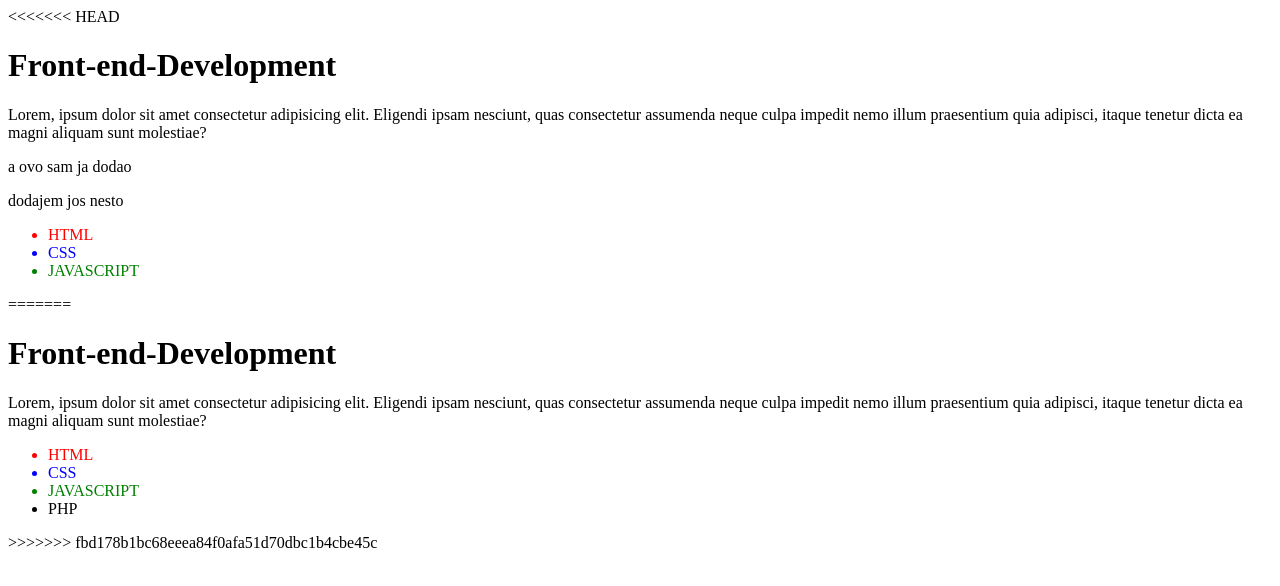
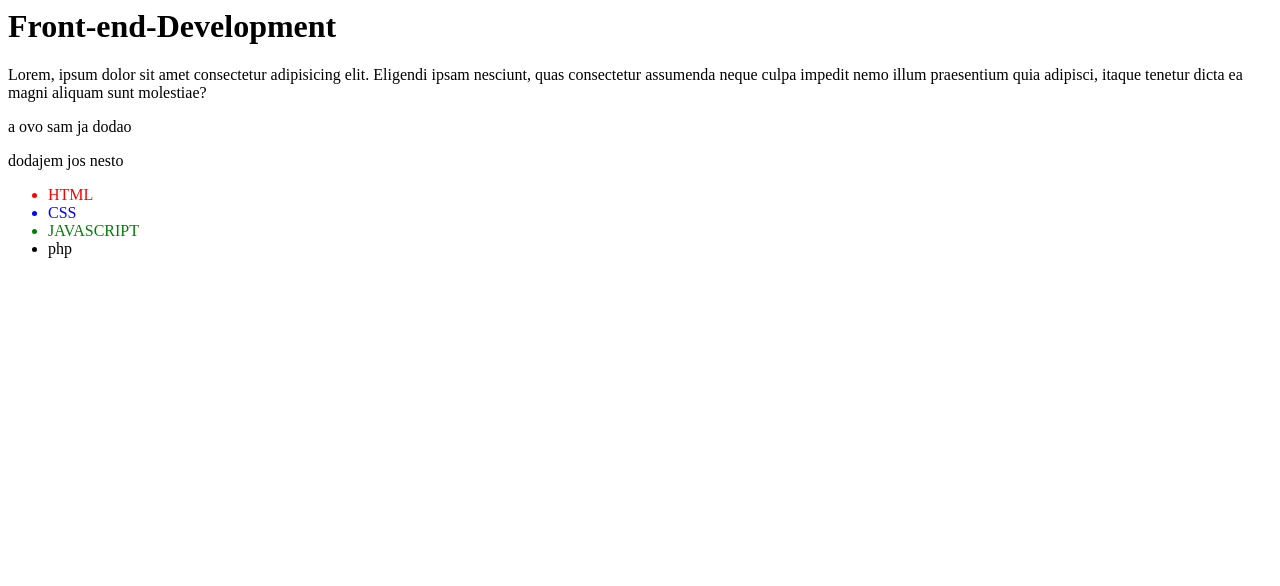
Before and after one commit to Rasa80/front-end-development, a plain HTML site: page index.html in a window 1280 px wide. Drawn offline with Linux system fonts and the light colour scheme.

Commit message:
jos jedna lista

```diff
--- a/index.html
+++ b/index.html
@@ -1,4 +1,3 @@
-<<<<<<< HEAD
 <h1>Front-end-Development</h1>
 <p>Lorem, ipsum dolor sit amet consectetur adipisicing elit. Eligendi ipsam nesciunt, quas consectetur assumenda neque culpa impedit nemo illum praesentium quia adipisci, itaque tenetur dicta ea magni aliquam sunt molestiae?</p>
 <p>a ovo sam ja dodao</p>
@@ -7,14 +6,6 @@
     <li style="color: red;">HTML</li>
     <li style="color: blue;">CSS</li>
     <li style="color: green;">JAVASCRIPT</li>
+    <li>php</li>
+
 </ul>
-=======
-<h1>Front-end-Development</h1>
-<p>Lorem, ipsum dolor sit amet consectetur adipisicing elit. Eligendi ipsam nesciunt, quas consectetur assumenda neque culpa impedit nemo illum praesentium quia adipisci, itaque tenetur dicta ea magni aliquam sunt molestiae?</p>
-<ul>
-    <li style="color: red;">HTML</li>
-    <li style="color: blue;">CSS</li>
-    <li style="color: green;">JAVASCRIPT</li>
-    <li>PHP</li>
-</ul>
->>>>>>> fbd178b1bc68eeea84f0afa51d70dbc1b4cbe45c
```
